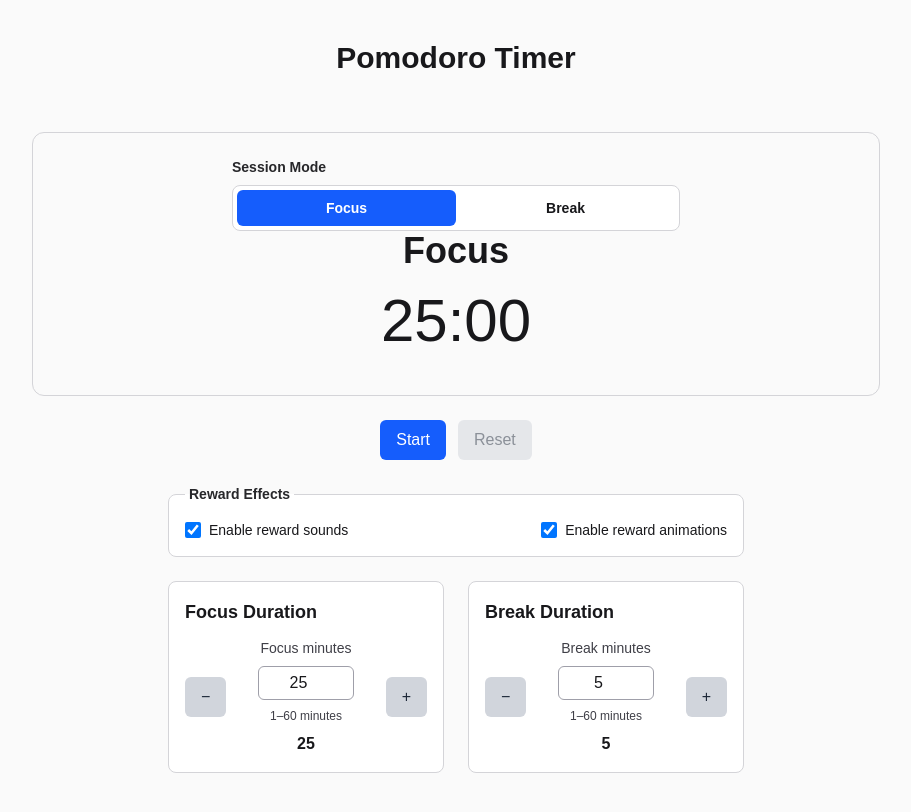
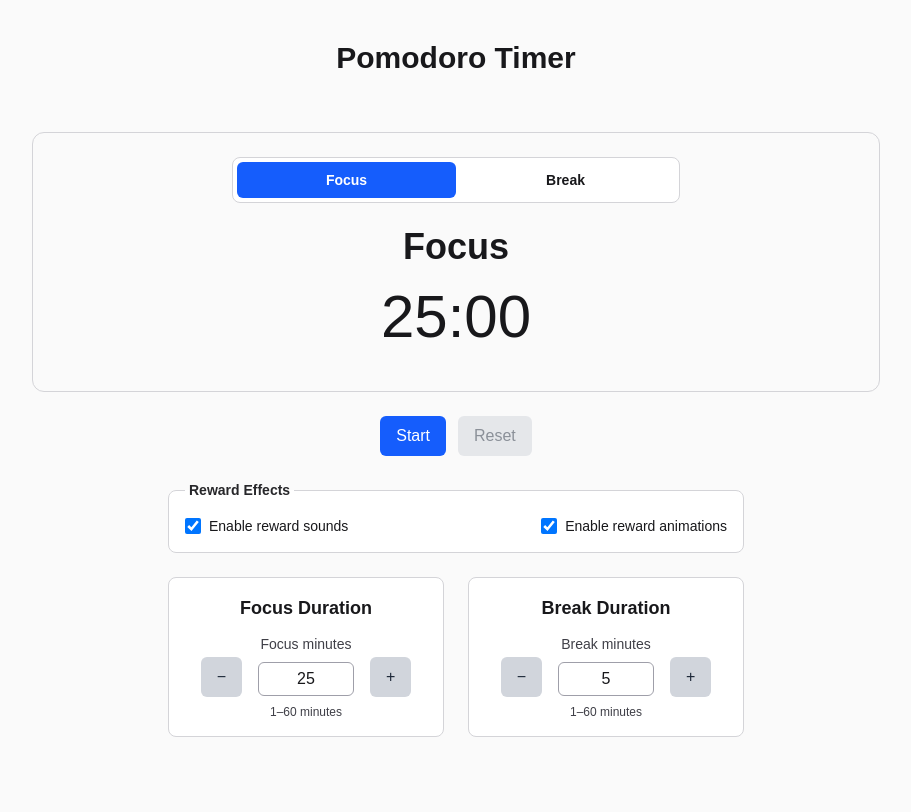
Before and after one commit to Error404xfound/Pomodoro, a Next.js app: page / in a window 1280 px wide. Shown: the top 812 px of the page, without its empty margins (184-1095 px from the left). Built offline with nearby package versions, Linux system fonts and the light colour scheme.

Commit message:
style: refine timer UI spacing and input controls

```diff
--- a/components/LengthSetting.tsx
+++ b/components/LengthSetting.tsx
@@ -41,11 +41,11 @@ export default function LengthSetting({
 
   return (
     <section
-      className="rounded-lg border border-zinc-300 bg-white p-4"
+      className="rounded-lg border border-zinc-300 bg-white p-4 text-center"
       aria-label={title}
     >
       <p className="mb-3 text-lg font-semibold text-zinc-900">{title}</p>
-      <div className="flex items-center justify-between gap-3">
+      <div className="flex items-center justify-center gap-4">
         <Button
           onClick={onDecrease}
           disabled={isDisabled}
@@ -77,17 +77,11 @@ export default function LengthSetting({
               }
               onManualChange(nextValue);
             }}
-            className="w-24 rounded-md border border-zinc-400 px-2 py-1 text-center text-zinc-900 focus-visible:outline-none focus-visible:ring-2 focus-visible:ring-blue-600"
+            className="mx-auto block w-24 appearance-none rounded-md border border-zinc-400 px-2 py-1 text-center text-zinc-900 [appearance:textfield] [&::-webkit-inner-spin-button]:appearance-none [&::-webkit-outer-spin-button]:appearance-none focus-visible:outline-none focus-visible:ring-2 focus-visible:ring-blue-600"
           />
           <p id={rangeId} className="text-xs text-zinc-700">
             {MIN_LENGTH}–{MAX_LENGTH} minutes
           </p>
-          <output
-            className="font-semibold text-zinc-900"
-            aria-label={`${title} duration`}
-          >
-            {length}
-          </output>
         </div>
 
         <Button
--- a/components/PomodoroTimer.tsx
+++ b/components/PomodoroTimer.tsx
@@ -322,9 +322,7 @@ export default function PomodoroTimer() {
           className="mx-auto w-full max-w-md"
           aria-label="Session mode selection"
         >
-          <legend className="mb-2 text-sm font-semibold text-zinc-800">
-            Session Mode
-          </legend>
+          <legend className="sr-only">Session Mode</legend>
           <div
             className="flex rounded-lg border border-zinc-300 bg-white p-1"
             role="group"
@@ -361,7 +359,9 @@ export default function PomodoroTimer() {
           </div>
         </fieldset>
 
-        <TimerDisplay time={currentTime} mode={currentMode} />
+        <div className="mt-6">
+          <TimerDisplay time={currentTime} mode={currentMode} />
+        </div>
       </div>
 
       <div className="mt-6">
```
Also changed, not shown: 1 other file (tests, documents, lock files or other folders).
